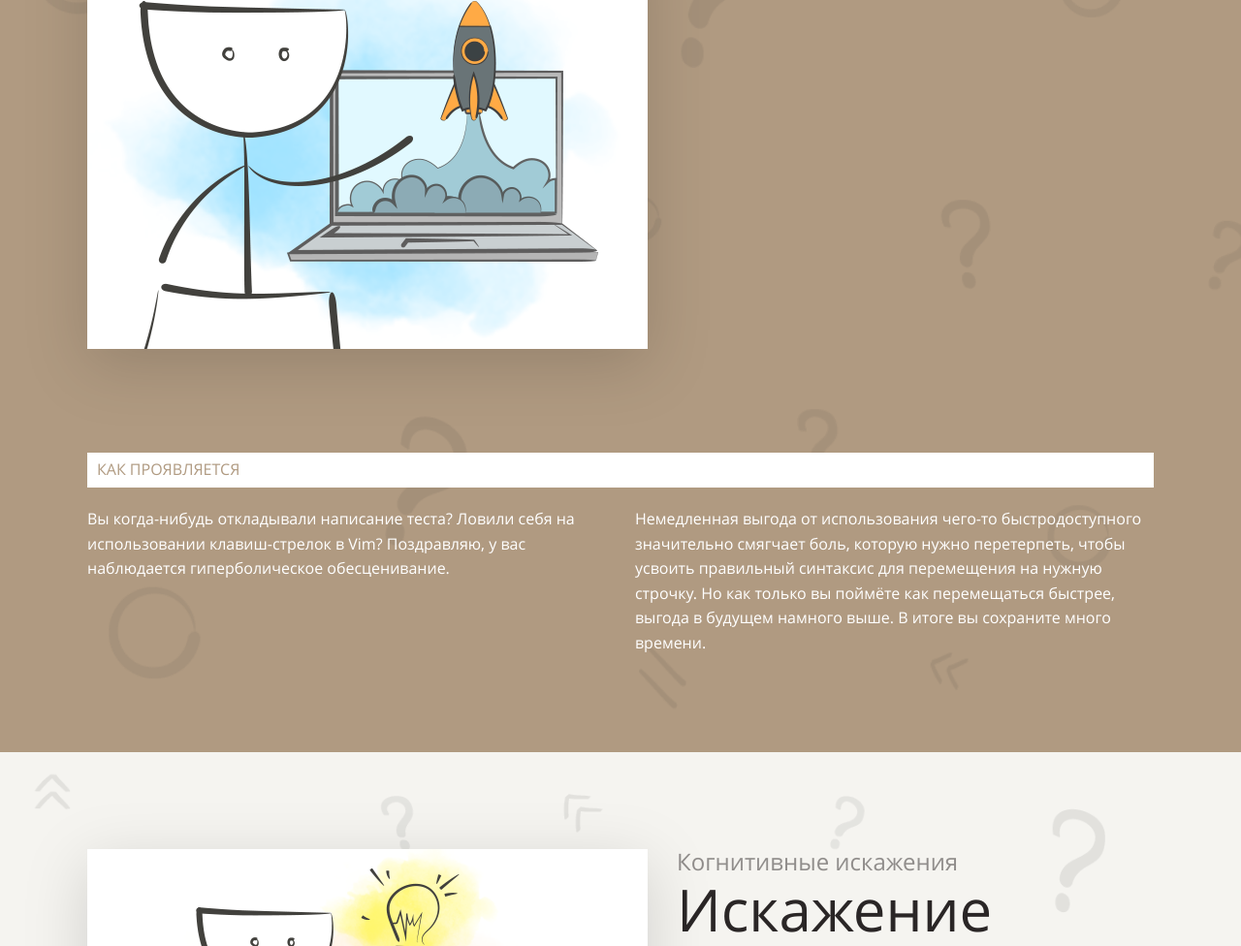
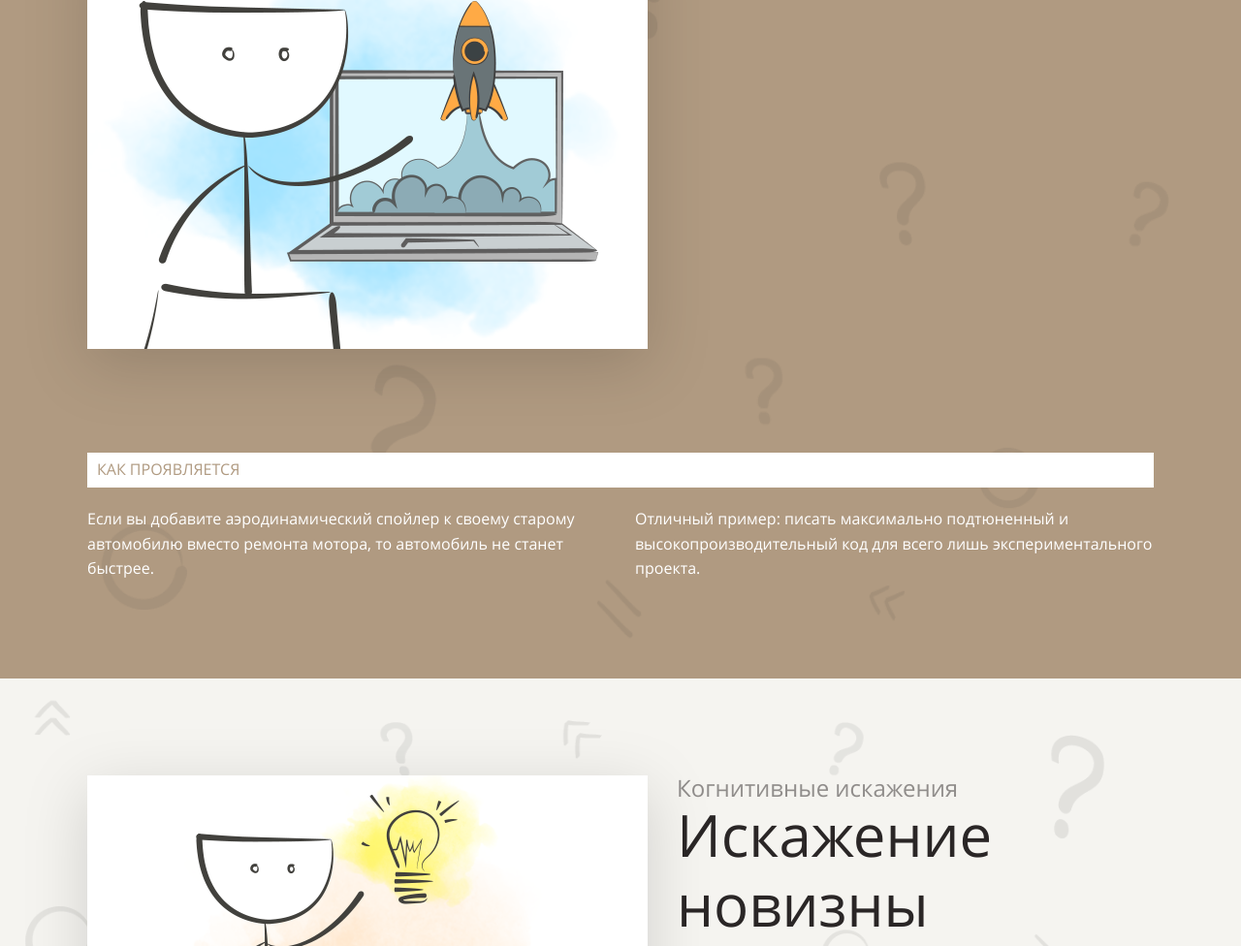
Before and after one commit to maradondt/layout-designer-project-lvl1, a website: page src/index.html in a window 1280 px wide. Shown: the part 4980-5956 px from the top of the page at 97% size. Drawn offline with nearby package versions, Linux system fonts and the light colour scheme.

Commit message:
Fixed text

```diff
--- a/src/index.html
+++ b/src/index.html
@@ -177,16 +177,12 @@
           <div class="row mt-20">
             <div class="col mr-30">
               <p class="text text-white">
-                Вы когда-нибудь откладывали написание теста? Ловили себя на использовании
-                клавиш-стрелок в Vim? Поздравляю, у вас наблюдается гиперболическое обесценивание.
+                Если вы добавите аэродинамический спойлер к своему старому автомобилю вместо ремонта мотора, то автомобиль не станет быстрее.
               </p>
             </div>
             <div class="col">
               <p class="text text-white">
-                Немедленная выгода от использования чего-то быстродоступного значительно смягчает
-                боль, которую нужно перетерпеть, чтобы усвоить правильный синтаксис для перемещения
-                на нужную строчку. Но как только вы поймёте как перемещаться быстрее, выгода в
-                будущем намного выше. В итоге вы сохраните много времени.
+                Отличный пример: писать максимально подтюненный и высокопроизводительный код для всего лишь экспериментального проекта.
               </p>
             </div>
           </div>
```
